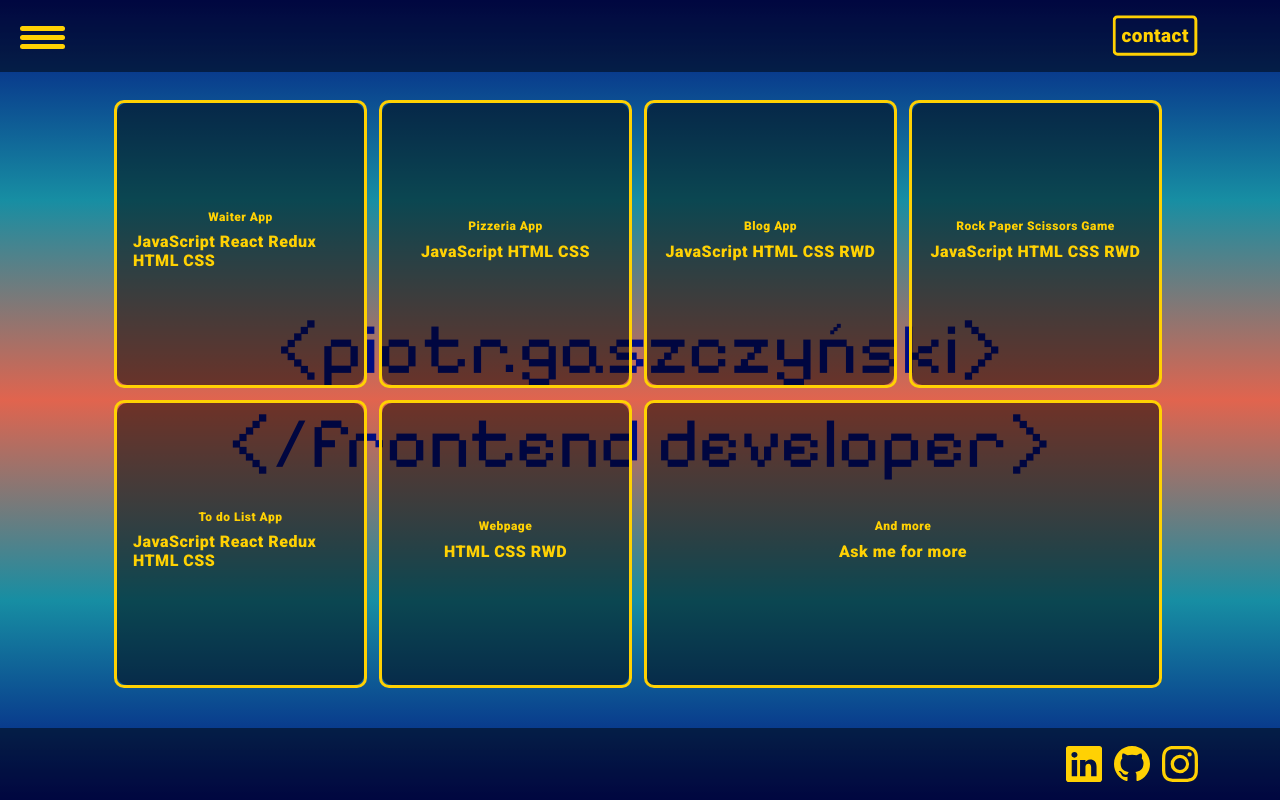
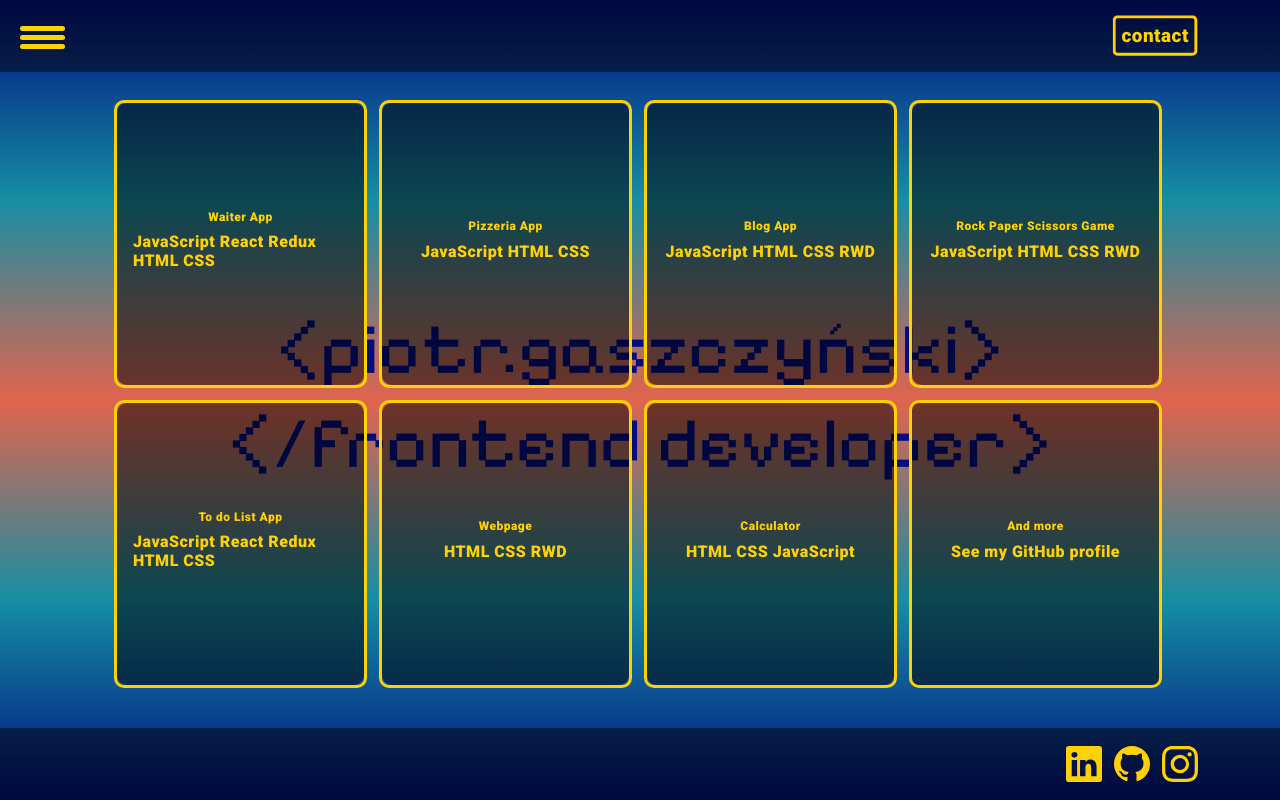
Before and after one commit to PedroPLCode/my-home-page, a React (Create React App) app: page /portfolio in a window 1280 px wide. Built offline with nearby package versions, Linux system fonts and the light colour scheme.

Commit message:
Change portolioDetails.js

```diff
--- a/src/components/features/PortfolioList/PortfolioList.js
+++ b/src/components/features/PortfolioList/PortfolioList.js
@@ -1,14 +1,15 @@
 import SinglePortfolioProjectOverview from '../../features/SinglePortfolioProjectOverview/SinglePortfolioProjectOverview';
-import portfolioDetails from '../../../portfolioDetails.js';
+import { projectsDetails, links } from '../../../settings.js';
 import styles from './PortfolioList.module.scss';
 import { useState } from 'react';
+import { Link } from 'react-router-dom';
 import clsx from 'clsx';
 
 const PortfolioList = props => {
-
+console.log(projectsDetails)
   return (
     <ul>
-      {portfolioDetails.map(project =>
+      {projectsDetails.map(project =>
         <li>
           <div>
             <SinglePortfolioProjectOverview key={project.name}
@@ -25,8 +26,10 @@ const PortfolioList = props => {
         </li>
       )}
         <li className={styles.last} onClick={props.closeHamburger} >
-          <h5>And more</h5>
-          <h6>Ask me for more</h6>
+          <Link to='https://github.com/PedroPLCode/' target="_blank">
+            <h5>And more</h5>
+            <h6>See my GitHub profile</h6>
+          </Link>
         </li>
     </ul>
   );
--- a/src/components/features/PortfolioList/PortfolioList.module.scss
+++ b/src/components/features/PortfolioList/PortfolioList.module.scss
@@ -66,23 +66,20 @@ ul {
 
     }
     li:last-of-type {
-      grid-row: 2;
-      grid-column: 3 / 5;
-      display: flex;
-      flex-direction: column;
-      justify-content: center;
-      align-items: center;
       background-image: linear-gradient(90deg, $color-three 50% , rgba(0, 0, 0, 0.5) 50%);
       background-position: 100% 0;
       background-size: 300% 300%;
 
       transition: $transition;
 
-      @media (max-width: 960px) {
-        grid-row: 4;
-        grid-column: 1 / 3;
-        /* transition: none; */
-      }
+      a {
+        width: 100%;
+        height: 100%;
+        display: flex;
+        flex-wrap: wrap;
+        flex-direction: column;
+        justify-content: center;
+        align-items: center;
         h5, h6 {
           height: auto;
           width: auto;
@@ -107,3 +104,4 @@ ul {
         }
       }
     }
+}
--- a/src/components/features/SinglePortfolioProjectDetails/SinglePortfolioProjectDetails.js
+++ b/src/components/features/SinglePortfolioProjectDetails/SinglePortfolioProjectDetails.js
@@ -1,5 +1,5 @@
 import { Link, useParams } from 'react-router-dom';
-import portfolioDetails from '../../../portfolioDetails.js';
+import { projectsDetails, links } from  '../../../settings.js';
 import clsx from 'clsx';
 import { Container } from 'react-bootstrap';
 import styles from './SinglePortfolioProjectDetails.module.scss';
@@ -10,6 +10,7 @@ import blog from './images/blog.png';
 import todo from './images/todo.png';
 import waiter from './images/waiter.png';
 import game from './images/game.png';
+import calculator from './images/calculator.png';
 
 const SinglePortfolioProjectDetails = props => {
 
@@ -25,7 +26,7 @@ const SinglePortfolioProjectDetails = props => {
 
   let projectFound = false;
 
-  for (let SinglePortfolioProject of portfolioDetails) {
+  for (let SinglePortfolioProject of projectsDetails) {
     if (SinglePortfolioProject.link === projectId) {
       projectFound = true;
       let background;
@@ -41,6 +42,8 @@ const SinglePortfolioProjectDetails = props => {
         background = creatively;
       } else if (SinglePortfolioProject.image === 'game.png') {
         background = game;
+      } else if (SinglePortfolioProject.image === 'calculator.png') {
+        background = calculator;
       }
       return (
         <div className={clsx(styles.wrapper)}
--- a/src/components/features/SinglePortfolioProjectOverview/SinglePortfolioProjectOverview.js
+++ b/src/components/features/SinglePortfolioProjectOverview/SinglePortfolioProjectOverview.js
@@ -8,6 +8,7 @@ import blog from './images/blog.png';
 import todo from './images/todo.png';
 import waiter from './images/waiter.png';
 import game from './images/game.png';
+import calculator from './images/calculator.png';
 
 const SinglePortfolioProjectOverview = props => {
 
@@ -24,6 +25,8 @@ const SinglePortfolioProjectOverview = props => {
     background = creatively;
   } else if (props.image === 'game.png') {
     background = game;
+  } else if (props.image === 'calculator.png') {
+    background = calculator;
   }
 
   const [isHover, setIsHover] = useState(false);
--- a/src/components/pages/PageNotFound/PageNotFound.module.scss
+++ b/src/components/pages/PageNotFound/PageNotFound.module.scss
@@ -3,4 +3,8 @@
 .page_not_found {
   height: 75vh;
   width: 100%;
+  display: flex;
+  flex-direction: column;
+  justify-content: center;
+  align-items: center;
 }
--- a/src/portfolioDetails.js
+++ b/src/settings.js
@@ -1,4 +1,4 @@
-const portfolioDetails =  [
+export const projectsDetails =  [
   {
     link: 'waiter', // REPLIT FAILED
     name: 'Waiter App',
@@ -52,7 +52,20 @@ const portfolioDetails =  [
     image: 'creatively.png',
     gitHubLink: 'https://github.com/PedroPLCode/1.creatively.git',
     liveLink: 'https://project-223286.kodilla.com/'
+  },
+    {
+    link: 'calculator', // REPLIT
+    name: 'Calculator',
+    techs: 'HTML CSS JavaScript',
+    desc: 'Simple calculator',
+    image: 'calculator.png',
+    gitHubLink: 'https://github.com/PedroPLCode/calculator.js.git',
+    liveLink: 'https://onet.pl/'
   }
 ]
 
-export default portfolioDetails;
+export const links = {
+  myGitHubLink: 'https://github.com/PedroPLCode/',
+  myInstagramLink: 'https://github.com/PedroPLCode/',
+  myLinkedInLink: 'https://github.com/PedroPLCode/',
+}
```
Also changed, not shown: src/components/features/SinglePortfolioProjectDetails/images/calculator.png (added), src/components/features/SinglePortfolioProjectOverview/images/calculator.png (added). Lines whose indentation alone changed are shown as unchanged.
